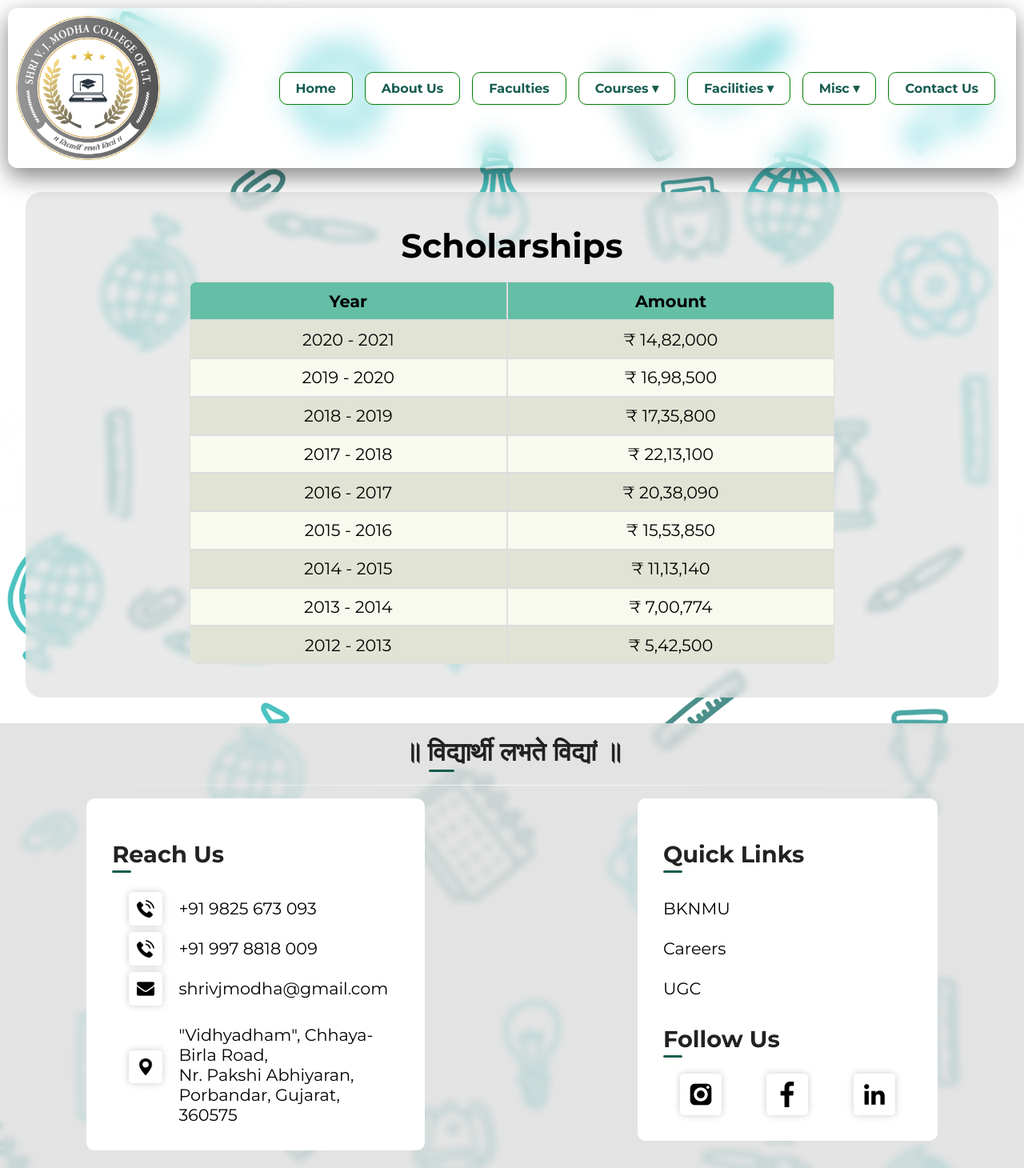
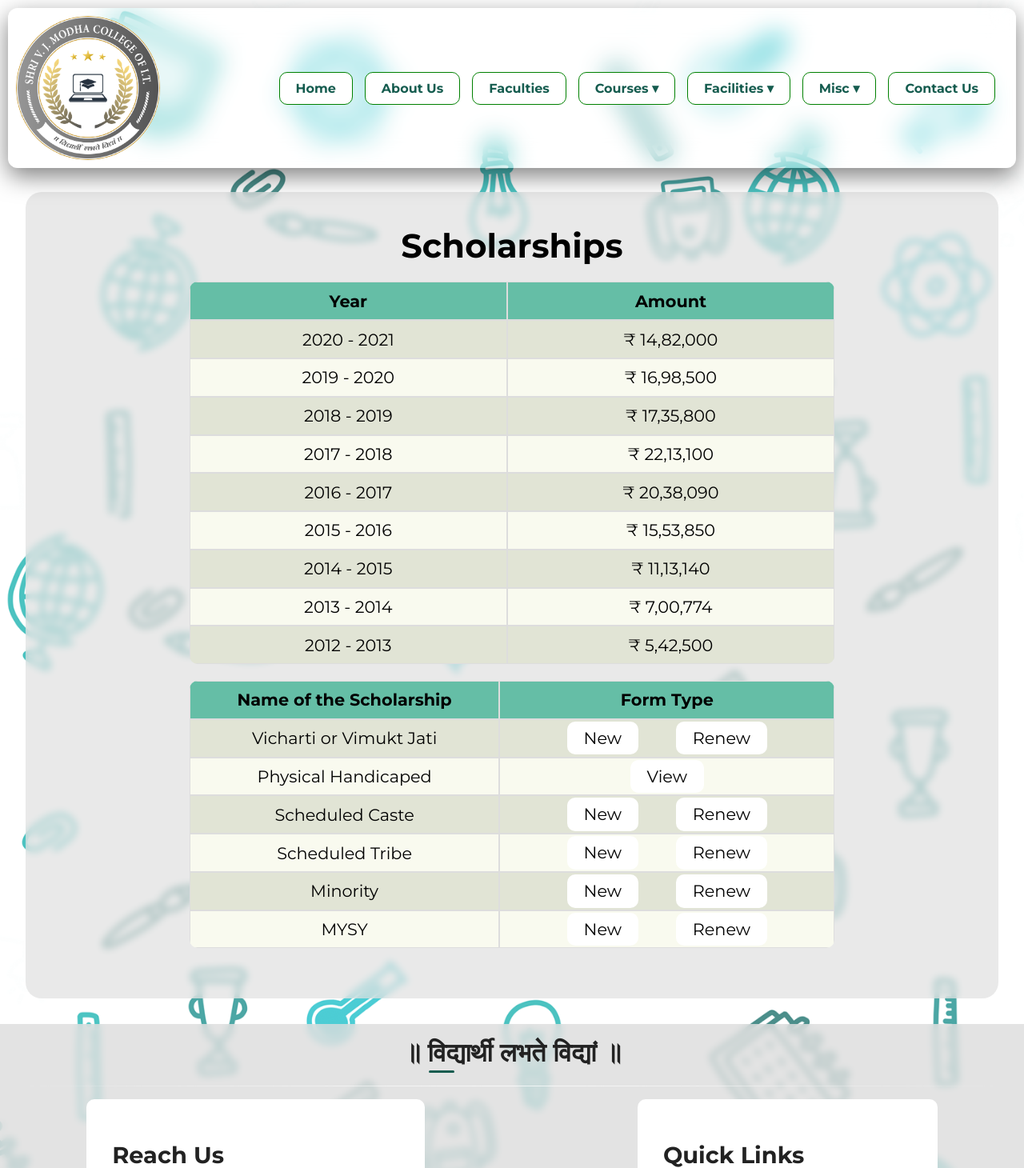
Before and after one commit to ezyway/VJM-Website, a PHP site: page /scholarship.php in a window 1280 px wide. Shown: the top 1460 px of the page at 80% size. Run offline with PHP 8.4, Linux system fonts and the light colour scheme.

Commit message:
fixed some display issues and added scholarship names

```diff
--- a/website/scholarship.php
+++ b/website/scholarship.php
@@ -85,6 +85,67 @@
                          </tr>
                     </table>
                </div>
+               <div class="table-container">
+                    <table>
+                         <tr>
+                              <th>Name of the Scholarship</th>
+                              <th>Form Type</th>
+                         </tr>
+                         <tr>
+                              <td>Vicharti or Vimukt Jati</td>
+                              <td>
+                                   <div class="buttons">
+                                        <a href="" target="_blank">New</a>
+                                        <a href="" target="_blank">Renew</a>
+                                   </div>
+                              </td>
+                         </tr>
+                         <tr>
+                              <td>Physical Handicaped</td>
+                              <td>
+                                   <div class="buttons">
+                                        <a href="" target="_blank">View</a>
+                                   </div>
+                              </td>
+                         </tr>
+                         <tr>
+                              <td>Scheduled Caste</td>
+                              <td>
+                                   <div class="buttons">
+                                        <a href="" target="_blank">New</a>
+                                        <a href="" target="_blank">Renew</a>
+                                   </div>
+                              </td>
+                         </tr>
+                         <tr>
+                              <td>Scheduled Tribe</td>
+                              <td>
+                                   <div class="buttons">
+                                        <a href="" target="_blank">New</a>
+                                        <a href="" target="_blank">Renew</a>
+                                   </div>
+                              </td>
+                         </tr>
+                         <tr>
+                              <td>Minority</td>
+                              <td>
+                                   <div class="buttons">
+                                        <a href="" target="_blank">New</a>
+                                        <a href="" target="_blank">Renew</a>
+                                   </div>
+                              </td>
+                         </tr>
+                         <tr>
+                              <td>MYSY</td>
+                              <td>
+                                   <div class="buttons">
+                                        <a href="" target="_blank">New</a>
+                                        <a href="" target="_blank">Renew</a>
+                                   </div>
+                              </td>
+                         </tr>
+                    </table>
+               </div>
           </div>
      </div>
 
--- a/website/style/scholarship.css
+++ b/website/style/scholarship.css
@@ -14,28 +14,28 @@
 }
 .wrapper h2{
     text-align: center;
-    margin-bottom: 0.5em;
     font-size: 2em;
 }
 .table-container{
     overflow-x: auto;
     border-radius: 10px;
     width: 80%;
-    margin: auto;
+    margin: 1em auto;
 }
 table{
     width: 100%;
     text-align: center;
     border-spacing: 0;
+    margin: auto;
 }
 th, td{
     border: 1px solid #ddd;
     padding: 0.5em;
     text-align: center;
     font-size: 1em;
+    white-space: nowrap;
 }
 th{
-
     background: rgba(var(--secondary-light), 0.7);
     color: black;
     font-weight: bold;
@@ -54,10 +54,23 @@ tr:hover {
     background: #CDEDA3;
     transition: 0.3s ease-in-out;
 }
+td a{
+    text-decoration: none;
+    margin: auto 1em;
+    color: black;
+    background-color: rgba(var(--primary-light), 1);
+    padding: 0.4em 1em;
+    border-radius: 10px;
+    transition: 0.3s ease-in-out;
+}
+td a:hover{
+    color: rgba(var(--primary-light), 1);
+    background-color: black;
+}
 
 @media screen and (max-width: 768px) {
     .wrapper{
-        padding: 1em;
+        padding: 1em 0.2em;
     }
     .table-container{
         width: 100%;
```
